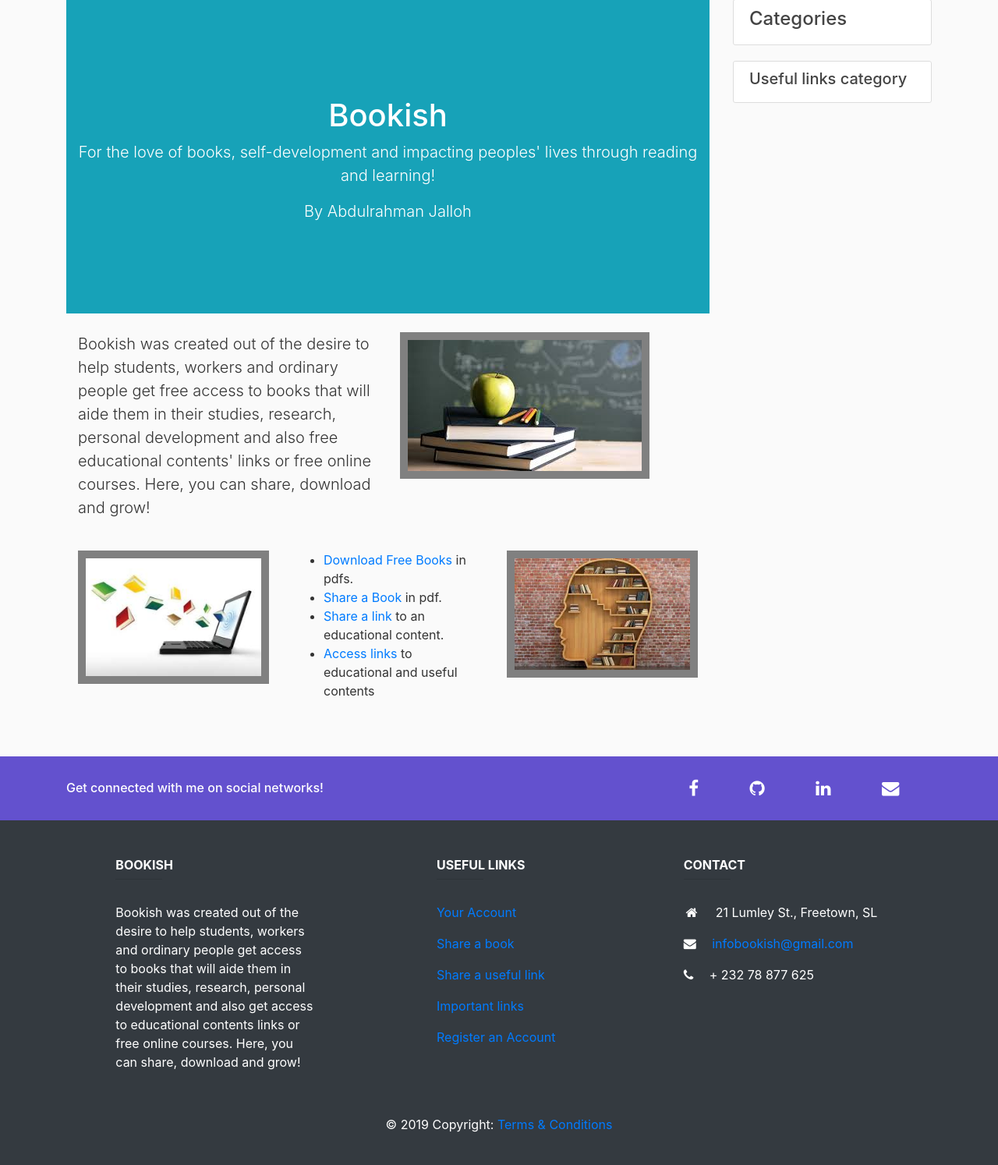
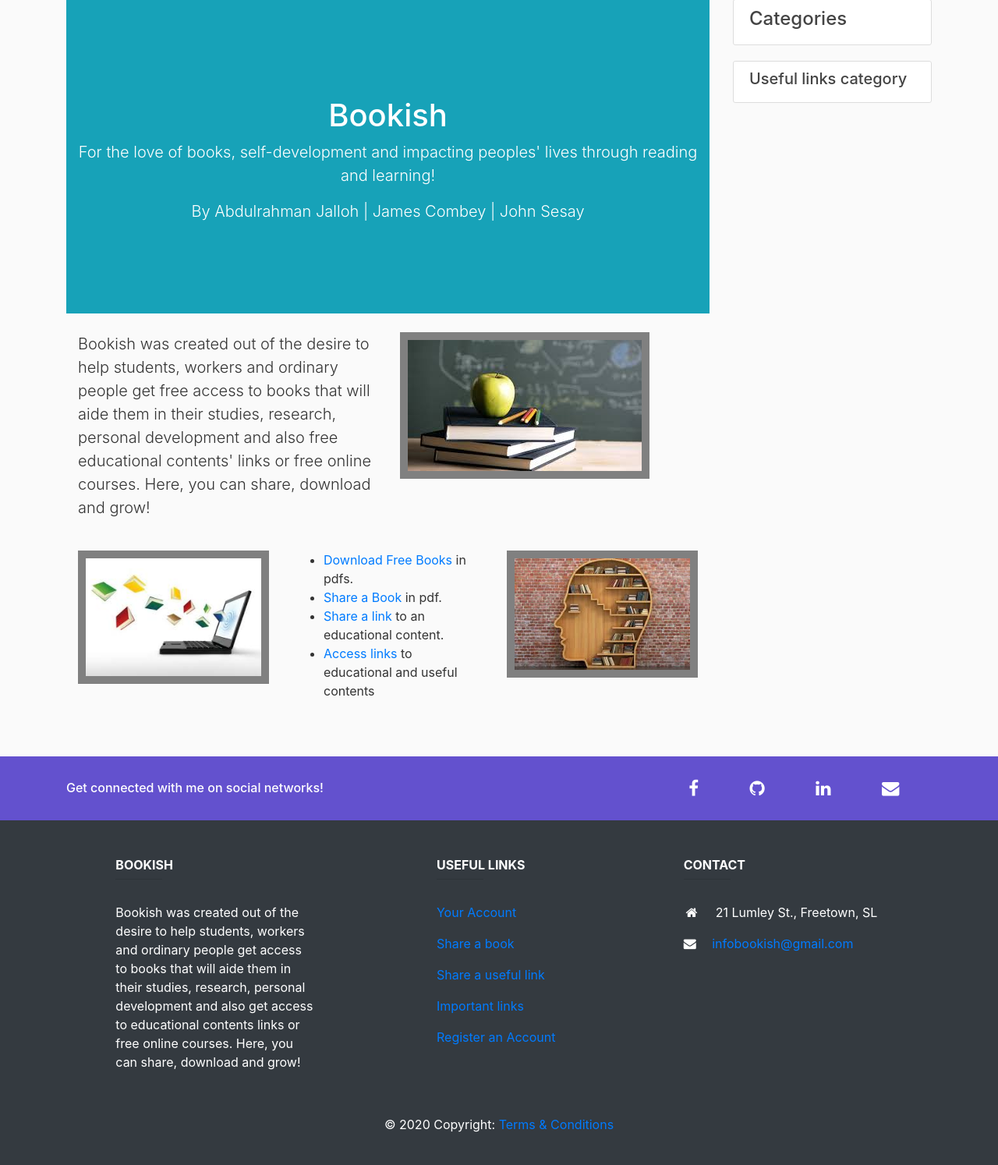
Before and after one commit to jayabdulraman/Bookish, a Django app: page /about/ in a window 1280 px wide. Shown: the part 81-1575 px from the top of the page at 78% size. Run offline with Django 3.2, Linux system fonts and the light colour scheme; some libraries are stand-ins or nearby versions.

Commit message:
updated about page

```diff
--- a/blog/templates/blog/about.html
+++ b/blog/templates/blog/about.html
@@ -4,7 +4,7 @@
 		<div class="container text-center">
 		  <h1 class="text-white">Bookish</h1>
 		  <p class="lead">For the love of books, self-development and impacting peoples' lives through reading and learning!</p>
-		  <p class="lead">By Abdulrahman Jalloh</p>
+		  <p class="lead">By Abdulrahman Jalloh | James Combey | John Sesay </p>
 		</div>
 	</header><br>
 
--- a/blog/templates/blog/base.html
+++ b/blog/templates/blog/base.html
@@ -157,7 +157,7 @@
 	          <a href="#">
 	            <i class="fa fa-facebook-f mr-4"> </i>
 	          </a>
-	          <!-- Twitter -->
+	          <!-- Github -->
 	          <a href="#">
 	            <i class="fa fa-github mr-4"> </i>
 	          </a>
@@ -231,9 +231,7 @@
 	        <p>
 	          <i class="fa fa-fw fa-home mr-3"></i> 21 Lumley St., Freetown, SL</p>
 	        <p>
-	          <i class="fa fa-envelope mr-3"><a class="new" href="mailto:infogrow99@gmail.com" style="text-decoration: none;"></i> infobookish@gmail.com</a></p>
-	        <p>
-	          <i class="fa fa-phone mr-3"></i> + 232 78 877 625</p>
+	          <i class="fa fa-envelope mr-3"><a class="new" href="mailto:infobookish@gmail.com" style="text-decoration: none;"></i> infobookish@gmail.com</a></p>
 
 	      </div>
 	      <!-- Grid column -->
@@ -245,7 +243,7 @@
 	  <!-- Footer Links -->
 
 	  <!-- Copyright -->
-	  <div class="footer-copyright text-center py-3">© 2019 Copyright:
+	  <div class="footer-copyright text-center py-3">© 2020 Copyright:
 	    <a href="#" style="text-decoration: none;"> Terms & Conditions</a>
 	  </div><br>
 	  <!-- Copyright -->
--- a/users/templates/users/profile.html
+++ b/users/templates/users/profile.html
@@ -19,7 +19,7 @@
 			</fieldset>
 			<div class="form-group">
 				<button class="btn btn-outline-info" type="submit">Update</button>
-				<a href="{% url 'delete_profile' user.id %}" class="btn btn-outline-danger">Delete Profile</a>
+				<a href="#" class="btn btn-outline-danger">Delete Profile</a>
 			</div>
 		</form>
 	</div>
```
Also changed, not shown: users/signals.py (line endings or trailing spaces).
